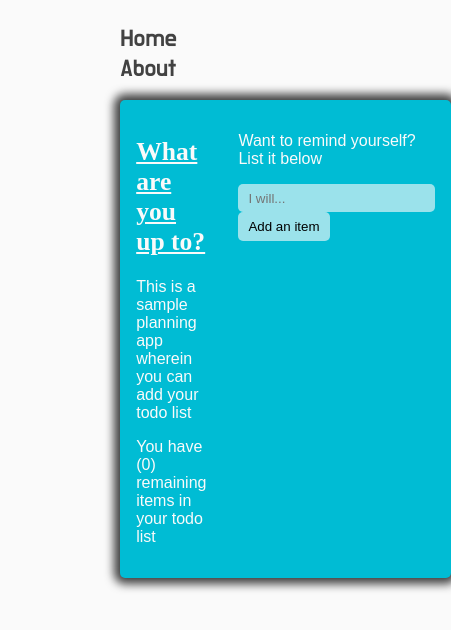
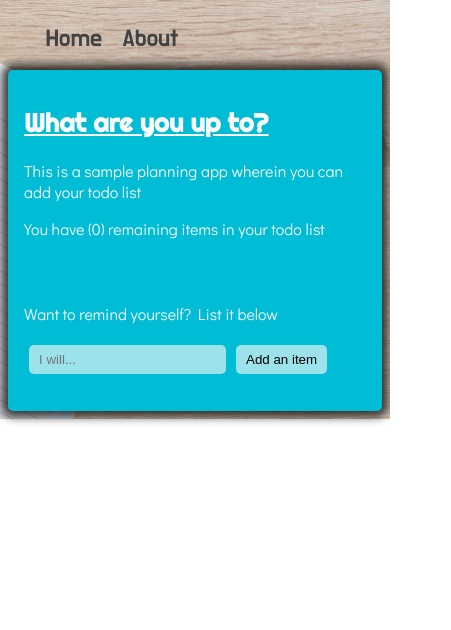
Before and after one commit to gbasinal/todoapp, an Angular app: page / in a window 390 px wide. Shown: the top 630 px of the page, 451 px wide, since content can reach past the window. Built offline with nearby package versions, Linux system fonts and the light colour scheme.

Commit message:
added background image, already mobile responsive

```diff
--- a/src/app/about/about.component.css
+++ b/src/app/about/about.component.css
@@ -1,3 +1,6 @@
+@import url('https://fonts.googleapis.com/css?family=Righteous');
+@import url('https://fonts.googleapis.com/css?family=Didact+Gothic');
+
 
 .about-desc {
 	color: white;
--- a/src/app/app.component.css
+++ b/src/app/app.component.css
@@ -1,6 +1,7 @@
 @import url('https://fonts.googleapis.com/css?family=Do+Hyeon');
 
-
+@import url('https://fonts.googleapis.com/css?family=Righteous');
+@import url('https://fonts.googleapis.com/css?family=Didact+Gothic');
 header{
 	display: grid;
     grid-template-columns: 30% 1fr 30%;
@@ -22,11 +23,20 @@ ul.nav-link li a{
 	text-decoration: none;
 }
 ul.nav-link li a:hover{
-	color: var(--main-font-color);
+	color: var(--main-bg-color);
 	text-decoration: underline;
+	font-size: 1.1em;
+	transition: .5s;
 }
 ul.nav-link:after {
 	display: block;
     content: "";
     clear: both;
 }
+
+
+@media (max-width: 767px) {
+	header{
+	    grid-template-columns: 10% 1fr 10%;
+	}
+}
--- a/src/app/home/home.component.css
+++ b/src/app/home/home.component.css
@@ -1,4 +1,5 @@
-
+@import url('https://fonts.googleapis.com/css?family=Righteous');
+@import url('https://fonts.googleapis.com/css?family=Didact+Gothic');
 
 
 
@@ -27,6 +28,23 @@
 	padding: 1em;
 	/*box-shadow: var(--shadow);*/
 }
-.sub-container2 .btn{
+
+
+
+
+
+@media (max-width: 1600px) {
+	.sub-container1 {
+		grid-area: 1 / 2 / 2 /3;
+	}
+	.sub-container2 {
+		grid-area: 2 / 2 / 2 /3;
+	}
+
 
 }
+
+
+@media (max-width: 767px) {
+
+}
--- a/src/styles.css
+++ b/src/styles.css
@@ -14,16 +14,17 @@
 	box-sizing: border-box;
 }
 
-@import url('https://fonts.googleapis.com/css?family=Righteous');
-@import url('https://fonts.googleapis.com/css?family=Didact+Gothic');
+
 
 
 body{
-	background: var(--main-bg-color)   ;
+	background: url('images/bg.jpeg');
+	background-size: cover;
+	background-repeat: no-repeat;
 	color: var(--main-font-color);
 }
 
-input, btn {
+input, .btn {
     background-color: #fafafa9e;
     padding: .5em 10px;
     border: transparent;
@@ -38,6 +39,7 @@ input, btn {
 .container .main-container{
 	grid-area: 1 / 2 / 2 / 3;
 
+
 }
 
 .main-container {
@@ -50,3 +52,25 @@ input, btn {
 
 
 }
+
+
+
+
+@media (max-width: 991px) {
+	input, .btn {
+		margin: 5px;
+	}
+}
+
+@media (max-width: 767px) {
+	.container {
+	    grid-template-columns: 10% 1fr 10%;
+	}
+}
+
+
+@media (max-width: 575px) {
+	.container {
+	    grid-template-columns: 1fr;
+	}
+}
```
Also changed, not shown: src/images/bg.jpeg (added).
